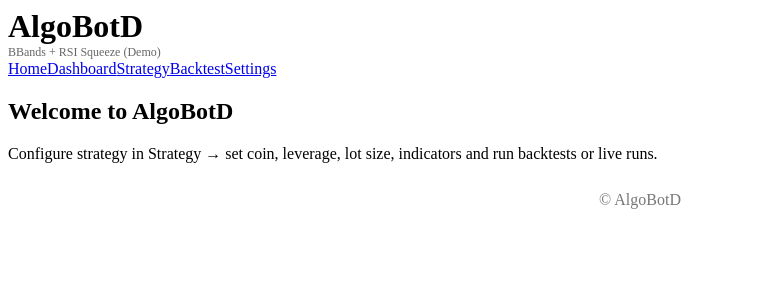
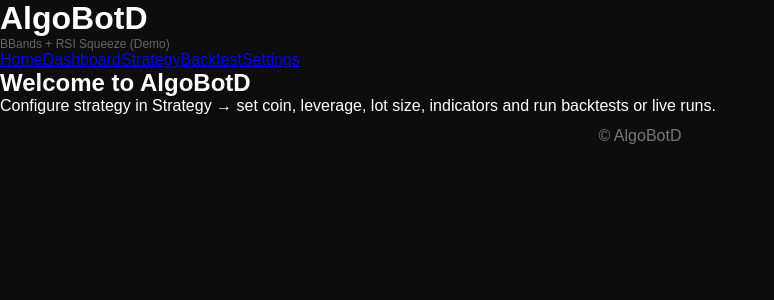
Before and after one commit to pdeep5450/AlgoBotD, a Next.js app in the folder frontend/: page / in a window 1280 px wide. Shown: the top 300 px of the page, without its empty margins (0-774 px from the left). Built offline with nearby package versions, Linux system fonts and the light colour scheme.

Commit message:
Add global CSS styles for the application

```diff
--- a/frontend/app/globals.css
+++ b/frontend/app/globals.css
@@ -0,0 +1,11 @@
+* {
+  margin: 0;
+  padding: 0;
+  box-sizing: border-box;
+}
+
+body {
+  background: #0d0d0d;
+  color: white;
+  font-family: sans-serif;
+}
```
